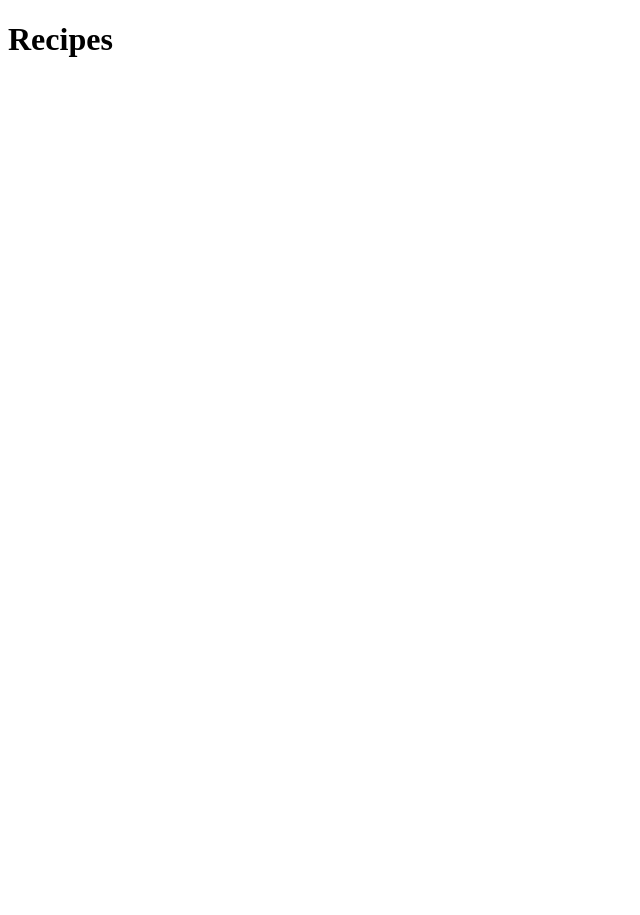
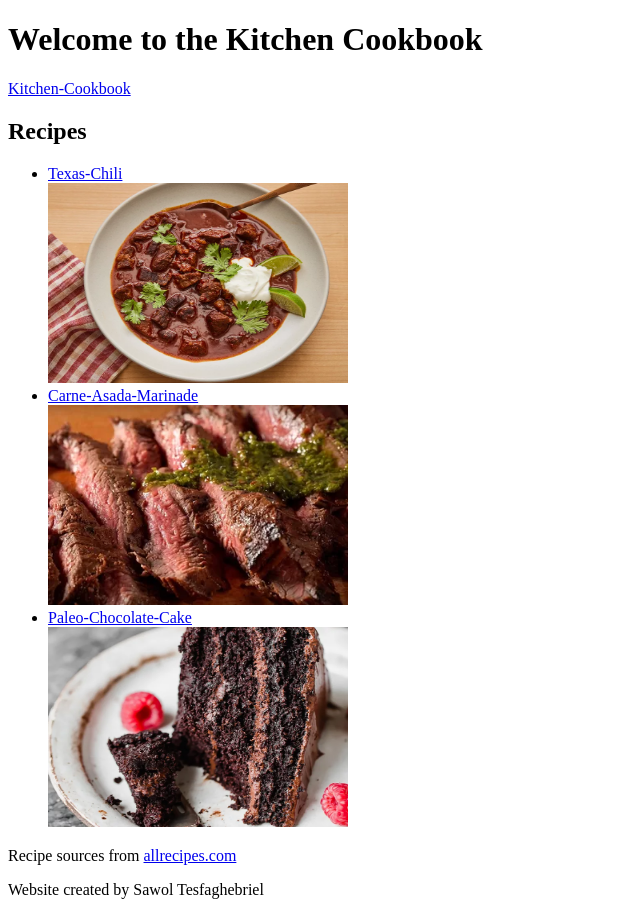
Before and after one commit to SawolTesf/kitchen-cookbook, a plain HTML site: page index.html in a window 1280 px wide. Shown: the whole page, without its empty margins (0-640 px from the left). Before the commit the page ends 800 px from the top, so only its background shows below. Drawn offline with Linux system fonts and the light colour scheme.

Commit message:
Add recipe pages and fix typos
- Created Carne-Asada-Marinade.html page for Carne Asada Marinade recipe
- Created Paleo-Chocolate-Cake.html page for Paleo Chocolate Cake recipe
- Added images: Carne-Asada-Marinade.jpeg and Paleo-Chocolate-Cake.jpeg
- Fixed typos in Texas-Chili.html page
- Updated index.html to include links to the new recipe pages

```diff
--- a/index.html
+++ b/index.html
@@ -1,11 +1,44 @@
 <!DOCTYPE html>
 <html lang="en">
+
 <head>
   <meta charset="UTF-8">
   <title>Recipes</title>
 </head>
+
 <body>
-  <h1>Recipes</h1>
+  <header>
+    <h1>Welcome to the Kitchen Cookbook</h1>
+    <nav>
+      <a href="index.html">Kitchen-Cookbook</a>
+    </nav>
+  </header>
+
+  <main>
+    <h2>Recipes</h2>
+    <ul>
+      <li>
+        <a href="recipes/Texas-Chili.html">Texas-Chili</a>
+        <br>
+        <img src="images/Texas-Chili.jpeg" alt="Texas-Chili Image" width="300" height="200">
+      </li>
+      <li>
+        <a href="recipes/Carne-Asada-Marinade.html">Carne-Asada-Marinade</a>
+        <br>
+        <img src="images/Carne-Asada-Marinade.jpeg" alt="Carne-Asada-Marinade image" width="300" height="200">
+      </li>
+      <li>
+        <a href="recipes/Paleo-Chocolate-Cake.html">Paleo-Chocolate-Cake</a>
+        <br>
+        <img src="images/Paleo-Chocolate-Cake.jpeg" alt="Paleo-Chocolate-Cake image" width="300" height="200">
+      </li>
+    </ul>
+  </main>
+
+  <footer>
+    <p> Recipe sources from <a href="https://www.allrecipes.com/texas-chili-recipe-7482913">allrecipes.com</a></p>
+    <p>Website created by Sawol Tesfaghebriel</p>
+  </footer>
 
 </body>
 </html>
```
Also changed, not shown: recipes/Texas-Chili.html (+4 -3 lines), images/Carne-Asada-Marinade.jpeg (added), images/Paleo-Chocolate-Cake.jpeg (added), recipes/Carne-Asada-Marinade.html (added), recipes/Paleo-Chocolate-Cake.html (added).
